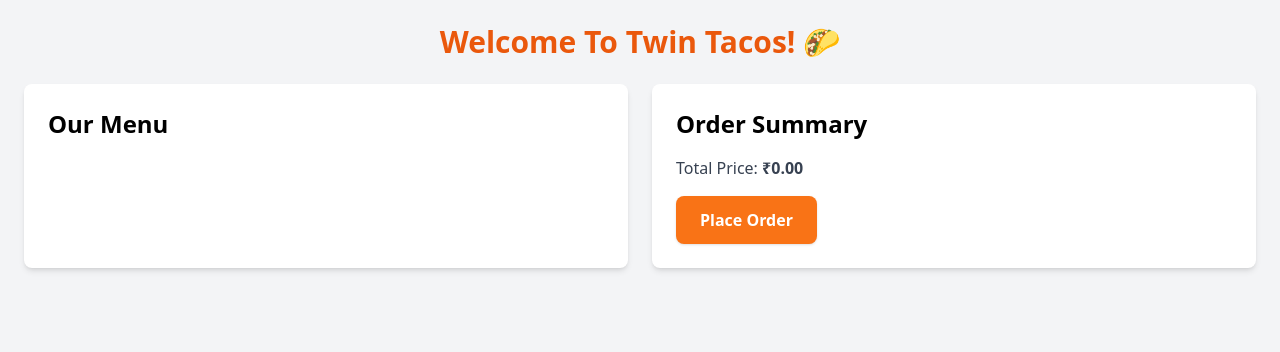
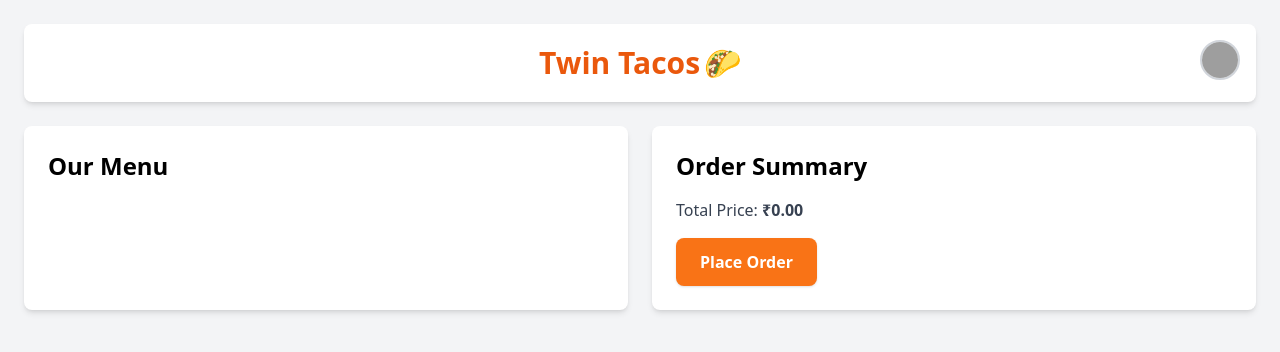
Before and after one commit to lewin-jesudhas/restaurant-billing-system, a Flask app: page /menu in a window 1280 px wide. Shown: the top 352 px of the page. Run offline with Flask 3, Linux system fonts and the light colour scheme; the visitor is signed in with stand-in values (Sample User, id 1); data that the repository does not hold is empty; some libraries are stand-ins or nearby versions; grey boxes are pictures that could not be loaded.

Commit message:
modified urls

```diff
--- a/templates/index.html
+++ b/templates/index.html
@@ -74,14 +74,36 @@
             sessionStorage.setItem("totalPrice", totalPrice);
 
             // Redirect to order summary page
-            window.location.href = "/order_summary";
+            window.location.href = window.location.origin + "/order_summary";
+
         }
 
     </script>
 </head>
 <body class="bg-gray-100 p-6">
-    <h1 class="text-3xl font-bold text-center mb-6 text-orange-600">Welcome To Twin Tacos! 🌮</h1>
+    <!-- Navbar -->
+    <nav class="flex justify-between items-center bg-white p-4 shadow-md rounded-lg mb-6 relative">
+        <!-- Centered Title -->
+        <div class="absolute left-1/2 transform -translate-x-1/2">
+            <h1 class="text-3xl font-bold text-orange-600 flex items-center">
+                Twin Tacos <span class="ml-1">🌮</span>
+            </h1>
+        </div>
 
+        <!-- Profile Icon -->
+        <div class="ml-auto relative">
+            <button class="focus:outline-none" id="profileBtn">
+                <img src="https://www.svgrepo.com/show/343494/profile-user-account.svg" alt="Profile" class="w-10 h-10 rounded-full border-2 border-gray-300">
+            </button>
+            <!-- Dropdown Menu -->
+            <div id="dropdownMenu" class="absolute right-0 mt-2 w-40 bg-white shadow-lg rounded-lg hidden">
+                <a href="/orders" class="block px-4 py-2 text-gray-700 hover:bg-gray-100">Orders</a>
+                <a href="/logout" class="block px-4 py-2 text-red-600 hover:bg-gray-100">Logout</a>
+            </div>
+        </div>
+    </nav>
+
+    <!-- Rest of your existing content -->
     <div class="grid grid-cols-2 gap-6 max-w-7xl mx-auto">
         <!-- Menu Section -->
         <div class="bg-white p-6 rounded-lg shadow-md">
@@ -110,5 +132,20 @@
             </button>
         </div>
     </div>
+
+    <!-- Dropdown Toggle Script -->
+    <script>
+        document.getElementById("profileBtn").addEventListener("click", function () {
+            document.getElementById("dropdownMenu").classList.toggle("hidden");
+        });
+
+        document.addEventListener("click", function (event) {
+            let dropdown = document.getElementById("dropdownMenu");
+            if (!document.getElementById("profileBtn").contains(event.target)) {
+                dropdown.classList.add("hidden");
+            }
+        });
+    </script>
 </body>
+
 </html>
--- a/templates/order_summary.html
+++ b/templates/order_summary.html
@@ -55,7 +55,8 @@
             }).then(() => {
                 alert("Order Confirmed!");
                 sessionStorage.clear();
-                window.location.href = "/menu";
+                window.location.href = window.location.origin + "/menu";
+
             });
         }
     </script>
```
